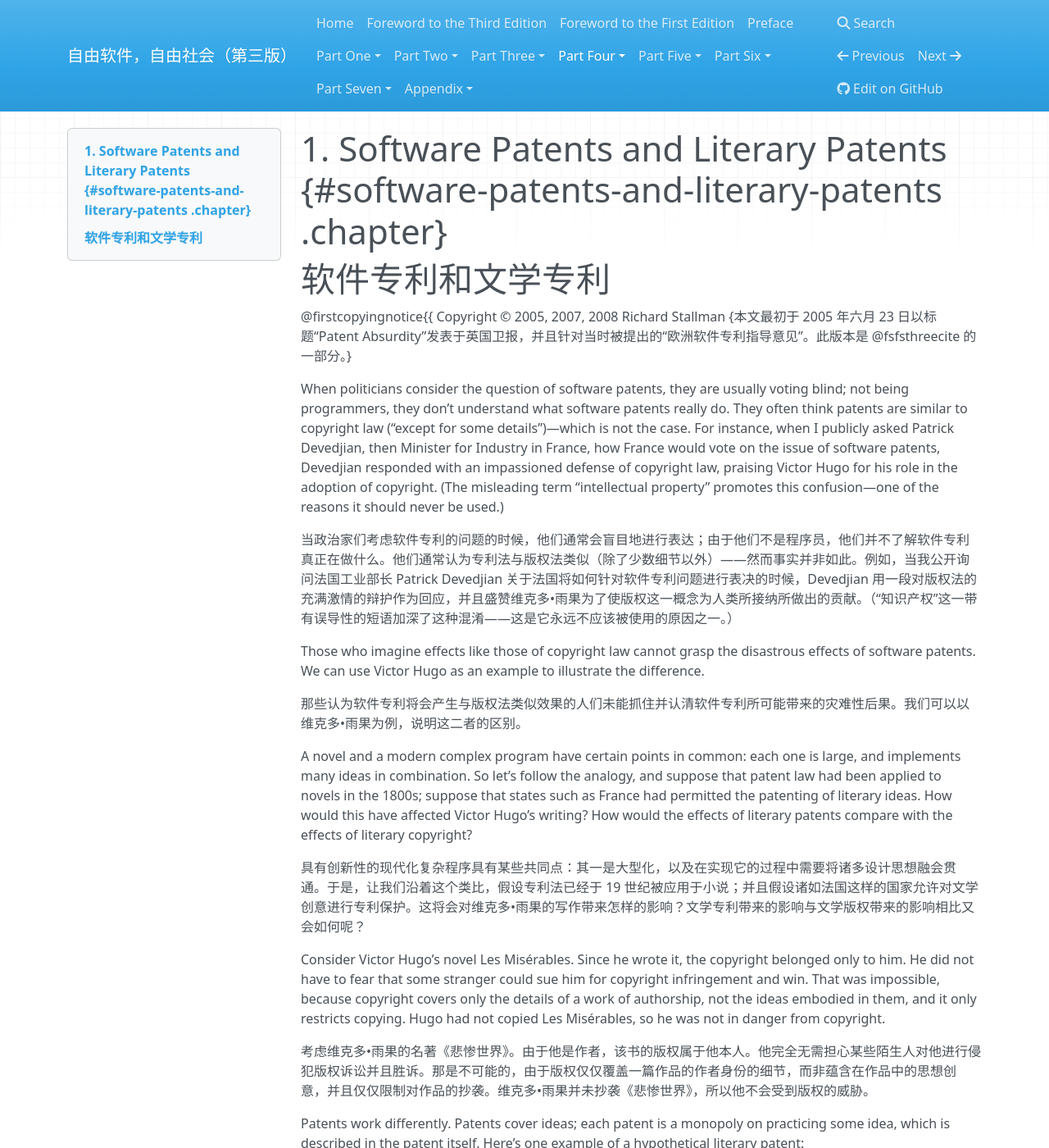
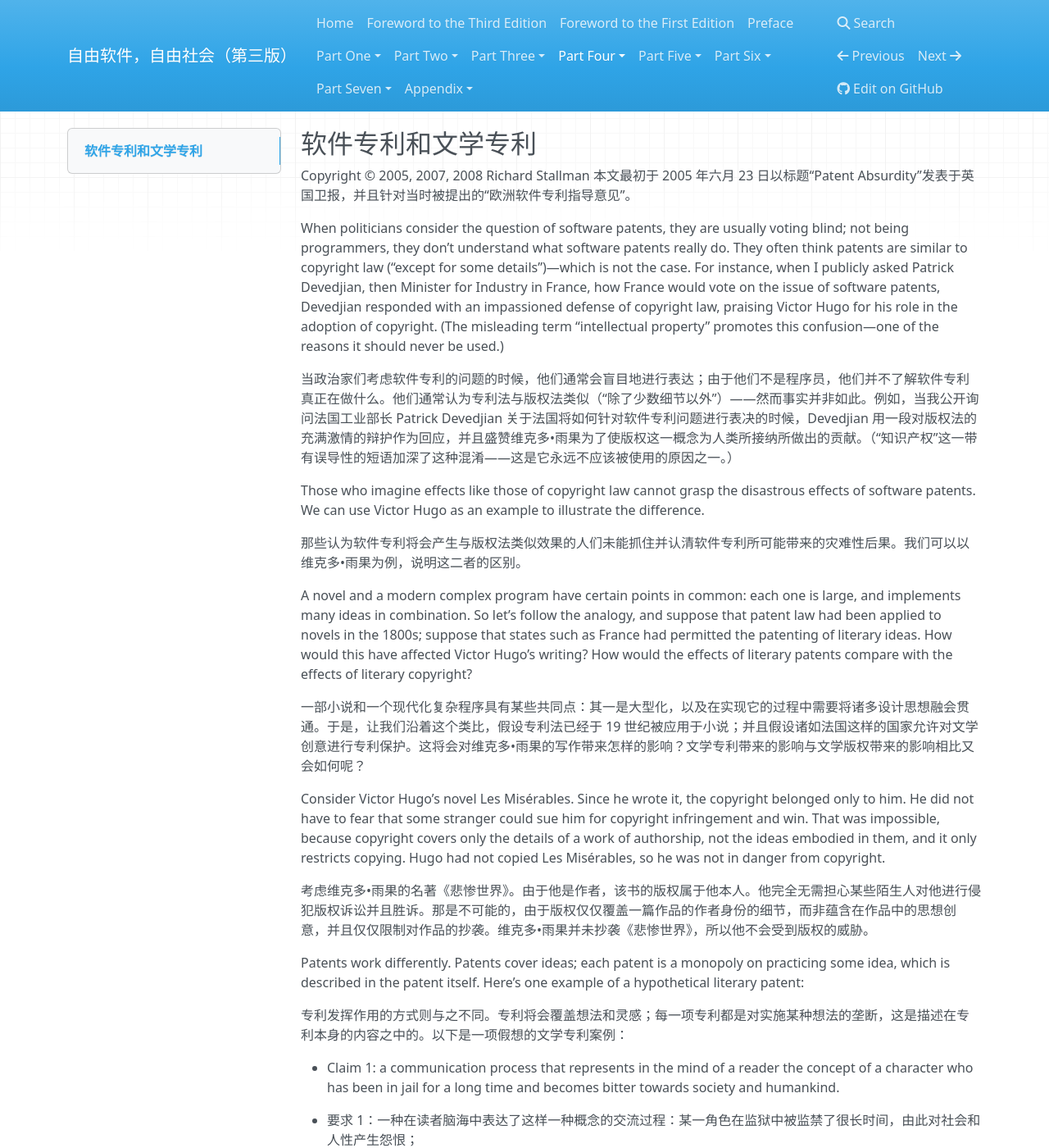
Before and after one commit to beijinglug/fsfs-zh, an MkDocs documentation site: the page built from docs/software-literary-patents.md, in a window 1280 px wide and 1400 px high. Shown: the whole window at 82% size. Built offline with MkDocs 1.6.1, drawn with Linux system fonts in a browser that asks for light colours; nearby versions of some CDN libraries; old or Windows-style settings are respelled for this version of MkDocs; some of the changed text lies outside the part shown.

Commit message:
software-literary-patents: format cleaning and translation correction

```diff
--- a/docs/software-literary-patents.md
+++ b/docs/software-literary-patents.md
@@ -1,19 +1,6 @@
----
-Generator: 'texi2html 1.82'
-description: Untitled Document
-distribution: global
-keywords: Untitled Document
-resource-type: document
-title: Untitled Document
-...
+## 软件专利和文学专利
 
-1. Software Patents and Literary Patents {#software-patents-and-literary-patents .chapter}
-========================================
-
-软件专利和文学专利
-==================
-
-@firstcopyingnotice{{ Copyright © 2005, 2007, 2008 Richard Stallman {本文最初于 2005 年六月 23 日以标题“Patent Absurdity”发表于英国卫报，并且针对当时被提出的“欧洲软件专利指导意见”。此版本是 @fsfsthreecite 的一部分。}
+Copyright © 2005, 2007, 2008 Richard Stallman 本文最初于 2005 年六月 23 日以标题“Patent Absurdity”发表于英国卫报，并且针对当时被提出的“欧洲软件专利指导意见”。
 
 When politicians consider the question of software
 patents, they are usually voting blind; not being programmers, they
@@ -26,7 +13,7 @@ copyright law, praising Victor Hugo for his role in the adoption of
 copyright. (The misleading term “intellectual property” promotes this
 confusion—one of the reasons it should never be used.)
 
-当政治家们考虑软件专利的问题的时候，他们通常会盲目地进行表达；由于他们不是程序员，他们并不了解软件专利真正在做什么。他们通常认为专利法与版权法类似（除了少数细节以外）——然而事实并非如此。例如，当我公开询问法国工业部长 Patrick Devedjian 关于法国将如何针对软件专利问题进行表决的时候，Devedjian 用一段对版权法的充满激情的辩护作为回应，并且盛赞维克多•雨果为了使版权这一概念为人类所接纳所做出的贡献。（“知识产权”这一带有误导性的短语加深了这种混淆——这是它永远不应该被使用的原因之一。）
+当政治家们考虑软件专利的问题的时候，他们通常会盲目地进行表达；由于他们不是程序员，他们并不了解软件专利真正在做什么。他们通常认为专利法与版权法类似（“除了少数细节以外”）——然而事实并非如此。例如，当我公开询问法国工业部长 Patrick Devedjian 关于法国将如何针对软件专利问题进行表决的时候，Devedjian 用一段对版权法的充满激情的辩护作为回应，并且盛赞维克多•雨果为了使版权这一概念为人类所接纳所做出的贡献。（“知识产权”这一带有误导性的短语加深了这种混淆——这是它永远不应该被使用的原因之一。）
 
 Those who imagine effects like those of copyright law cannot grasp the
 disastrous effects of software patents. We can use Victor Hugo as an
@@ -42,7 +29,7 @@ patenting of literary ideas. How would this have affected Victor Hugo’s
 writing? How would the effects of literary patents compare with the
 effects of literary copyright?
 
-具有创新性的现代化复杂程序具有某些共同点：其一是大型化，以及在实现它的过程中需要将诸多设计思想融会贯通。于是，让我们沿着这个类比，假设专利法已经于 19 世纪被应用于小说；并且假设诸如法国这样的国家允许对文学创意进行专利保护。这将会对维克多•雨果的写作带来怎样的影响？文学专利带来的影响与文学版权带来的影响相比又会如何呢？
+一部小说和一个现代化复杂程序具有某些共同点：其一是大型化，以及在实现它的过程中需要将诸多设计思想融会贯通。于是，让我们沿着这个类比，假设专利法已经于 19 世纪被应用于小说；并且假设诸如法国这样的国家允许对文学创意进行专利保护。这将会对维克多•雨果的写作带来怎样的影响？文学专利带来的影响与文学版权带来的影响相比又会如何呢？
 
 Consider Victor Hugo’s novel Les Misérables. Since he wrote it, the
 copyright belonged only to him. He did not have to fear that some
@@ -190,7 +177,7 @@ stories, or anything—except patent applications. Patent parasite
 companies, businesses that produce nothing except threats and lawsuits,
 are booming nowadays.
 
-谁会是这些专利的持有人？可能是其他小说家，也许是大仲马或者巴尔扎克，由于他们写过这样的小说——但并不一定。要想为软件创意申请专利，其本人不需要进行编程，因此如果我们假想的文学专利符合真实的专利体系，其持有人不需要自己写小说，或者故事，或者任何东西——除了专利申请。那些专利寄生虫的公司日渐繁荣，它们的业务没有创造任何东西，带来的只有威胁和法律诉讼。
+谁会是这些专利的持有人？可能是其他小说家，也许是大仲马或者巴尔扎克，由于他们写过这样的小说——但并不一定。要想为软件创意申请专利，其本人不需要进行编程，因此如果我们假想的文学专利符合真实的专利体系，其持有人不需要自己写小说，或者故事，或者任何东西——除了专利申请。那些除了威胁和法律诉讼，没有创造任何东西的专利寄生虫公司、企业正在日渐繁荣。
 
 Given these broad patents, Victor Hugo would not have reached the point
 of asking what patents might get him sued for using the character of
@@ -231,8 +218,3 @@ implemented in programs. Unless this is blocked, the result will be to
 put all software developers in danger.
 
 要想阻止软件专利对软件发展造成的危害的方法很简单：不要批准它们。这应该是容易做到的，由于大部分专利法都拥有反对软件专利的条款。它们通常会说“软件本身”不能被专利保护。但是，全世界的版权机构正在试图曲解其涵义并且为程序设计中实现的想法和创意提供专利保护。除非我们能够阻止这一趋势，这种趋势将会将所有软件开发者置于险境。
-
-------------------------------------------------------------------------
-
-This document was generated by *tonghuix* on *March 25, 2016* using
-[*texi2html 1.82*](http://www.nongnu.org/texi2html/).\
```
Also changed, not shown: other parts of docs/software-literary-patents.md (+1 -1 lines).
